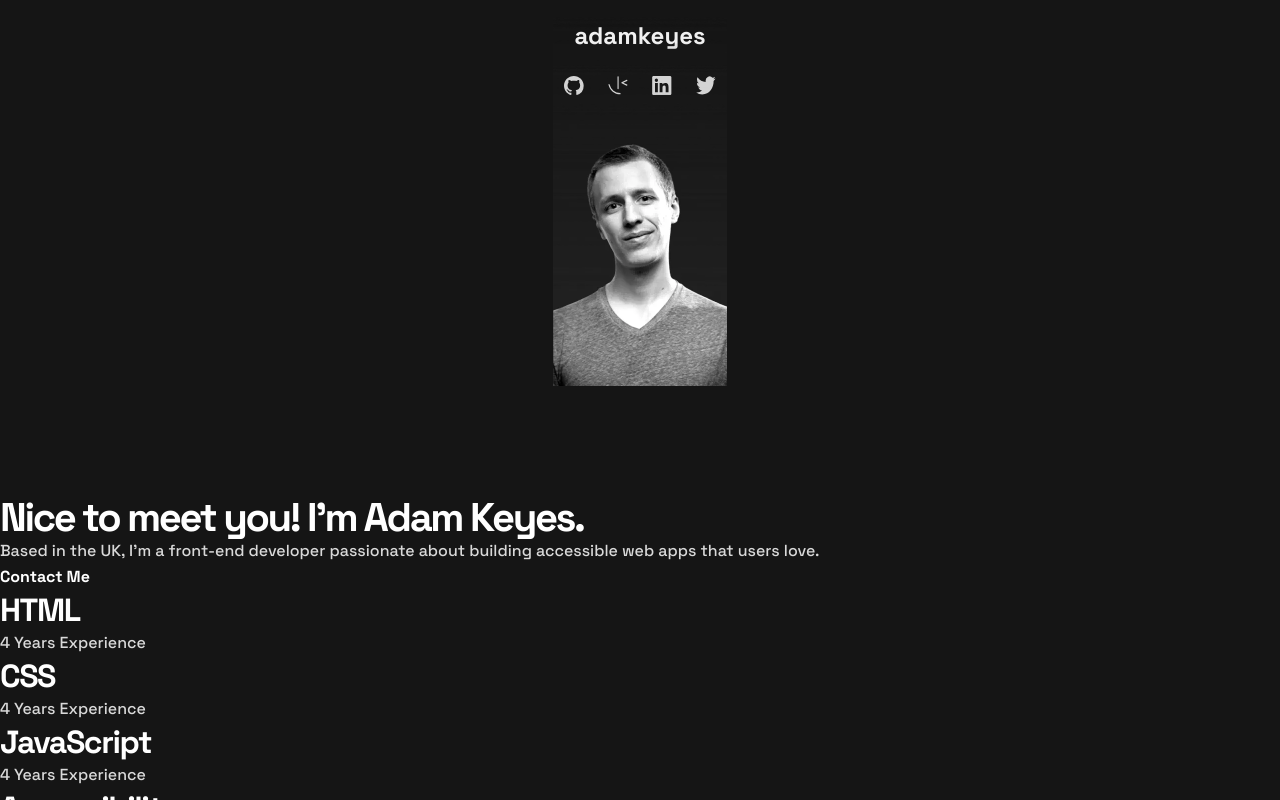
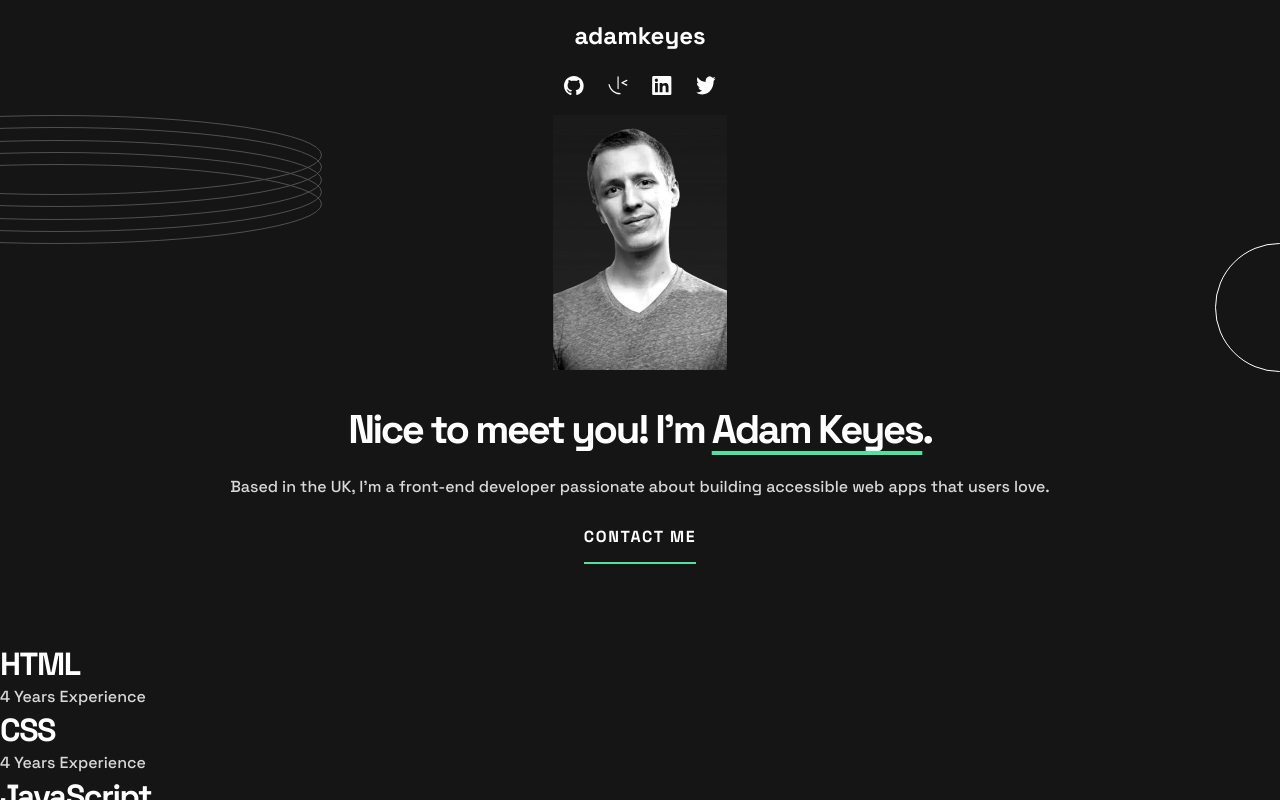
Before and after one commit to JayBrown92/single-page-developer-portfolio, a Next.js app: page / in a window 1280 px wide. Shown: the top 800 px of the page. Built offline with nearby package versions, Linux system fonts and the light colour scheme.

Commit message:
finished hero section

```diff
--- /dev/null
+++ b/src/components/UI/Hero.tsx
@@ -0,0 +1,56 @@
+import Image from "next/image";
+import Link from "next/link";
+import DeveloperImg from "../../../public/image-profile-mobile.webp";
+import ringsPattern from "../../../public/pattern-rings.svg";
+import circlePattern from "../../../public/pattern-circle.svg";
+
+export default function Hero() {
+  return (
+    <section id="hero-section" className="relative overflow-x-hidden pb-20">
+      {" "}
+      <Image
+        src={DeveloperImg}
+        width={174}
+        height={383}
+        className="relative bottom-32 mx-auto -mb-32"
+        alt="image of developer adam keyes"
+      />
+      <div
+        id="hero-content"
+        className="container mx-auto mt-10 flex flex-col items-center gap-6  px-4 text-center"
+      >
+        <h1>
+          Nice to meet you! I&apos;m{" "}
+          <span className=" underline decoration-color-accent decoration-solid underline-offset-8">
+            Adam Keyes
+          </span>
+          .{" "}
+        </h1>
+        <p>
+          Based in the UK, I&apos;m a front-end developer passionate about
+          building accessible web apps that users love.{" "}
+        </p>{" "}
+        <Link
+          href="#contact-me-section"
+          className=" border-b-2	border-color-accent pb-3 font-bold uppercase tracking-widest transition-colors hover:text-color-accent "
+        >
+          Contact Me
+        </Link>
+      </div>
+      <Image
+        src={ringsPattern}
+        width={530}
+        height={129}
+        alt="pattern for hero section design consiting of multiple flat rings"
+        className="absolute -left-52 top-0 z-[-1]"
+      />
+      <Image
+        src={circlePattern}
+        width={129}
+        height={129}
+        alt="pattern for hero section design consiting of multiple flat rings"
+        className="absolute -right-16 top-32 z-[-1]"
+      />
+    </section>
+  );
+}
--- /dev/null
+++ b/src/components/UI/Projects.tsx
@@ -0,0 +1,3 @@
+export default function Projects() {
+  return <div></div>;
+}
--- a/src/pages/_app.tsx
+++ b/src/pages/_app.tsx
@@ -2,7 +2,7 @@ import "../styles/globals.css";
 
 import type { AppProps } from "next/app";
 
-import Template from "../components/Template";
+import Template from "../components/UI/Template";
 
 export default function App({ Component, pageProps }: AppProps) {
   return (
--- a/src/pages/index.tsx
+++ b/src/pages/index.tsx
@@ -1,32 +1,17 @@
 import Image from "next/image";
 import Link from "next/link";
-import DeveloperImg from "../../public/image-profile-mobile.webp";
 import DesignProjImg from "../../public/thumbnail-project-1-small.webp";
 import ELearningProjImg from "../../public/thumbnail-project-2-small.webp";
 import TodoProjImg from "../../public/thumbnail-project-3-small.webp";
 import EntertainmentProjImg from "../../public/thumbnail-project-4-small.webp";
 import MemoryProjImg from "../../public/thumbnail-project-5-small.webp";
 import ArtProjImg from "../../public/thumbnail-project-6-small.webp";
+import Hero from "components/components/UI/Hero ";
 
 export default function Home() {
   return (
     <>
-      <section id="hero-section">
-        {" "}
-        <Image
-          src={DeveloperImg}
-          width={174}
-          height={383}
-          className="relative bottom-28 mx-auto"
-          alt="image of developer adam keyes"
-        />
-        <h1>Nice to meet you! I&apos;m Adam Keyes. </h1>
-        <p>
-          Based in the UK, I&apos;m a front-end developer passionate about
-          building accessible web apps that users love.{" "}
-        </p>{" "}
-        <Link href="#contact-me-section">Contact Me</Link>
-      </section>
+      <Hero />
       <section id="experience-section">
         {" "}
         <h3>HTML</h3> <p>4 Years Experience</p> <h3> CSS </h3>{" "}
```
Also changed, not shown: src/components/UI/Template.tsx (renamed from src/components/Template.tsx, +4 -4 lines).
